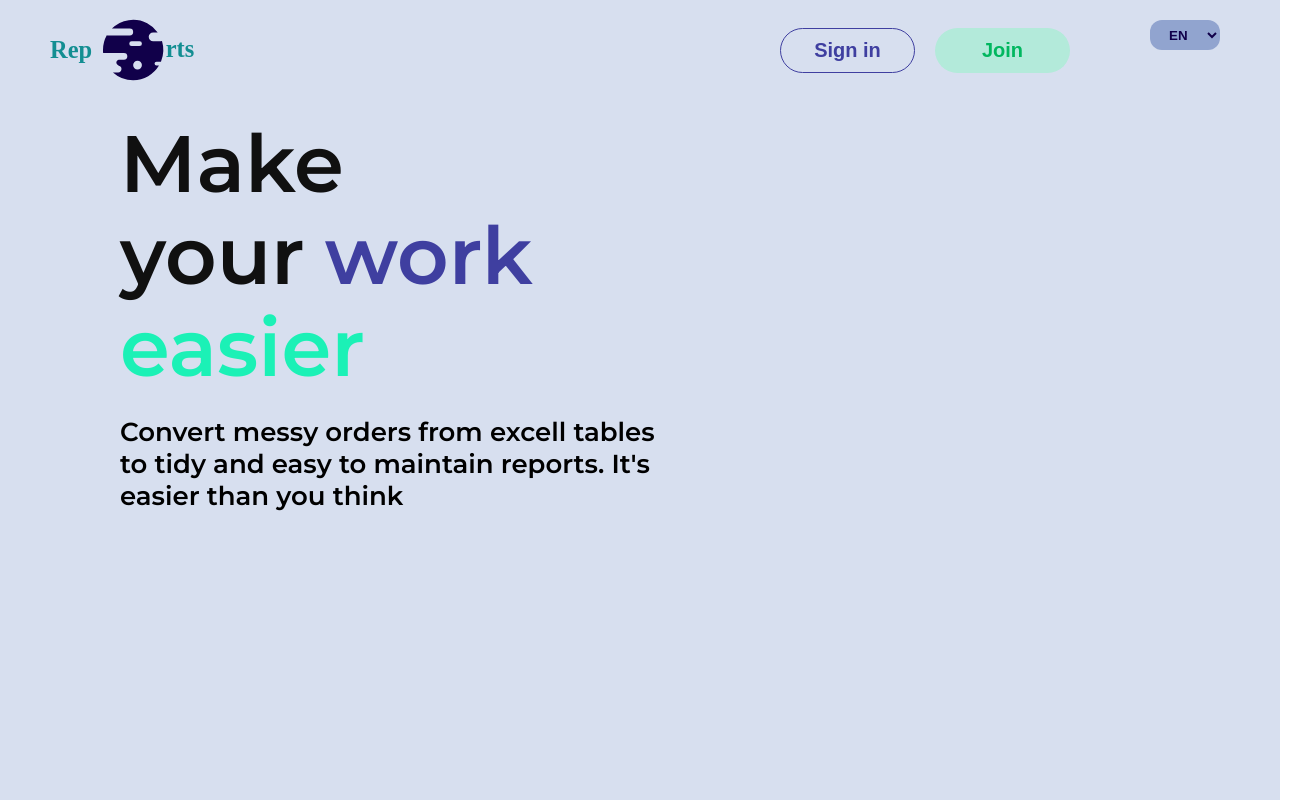
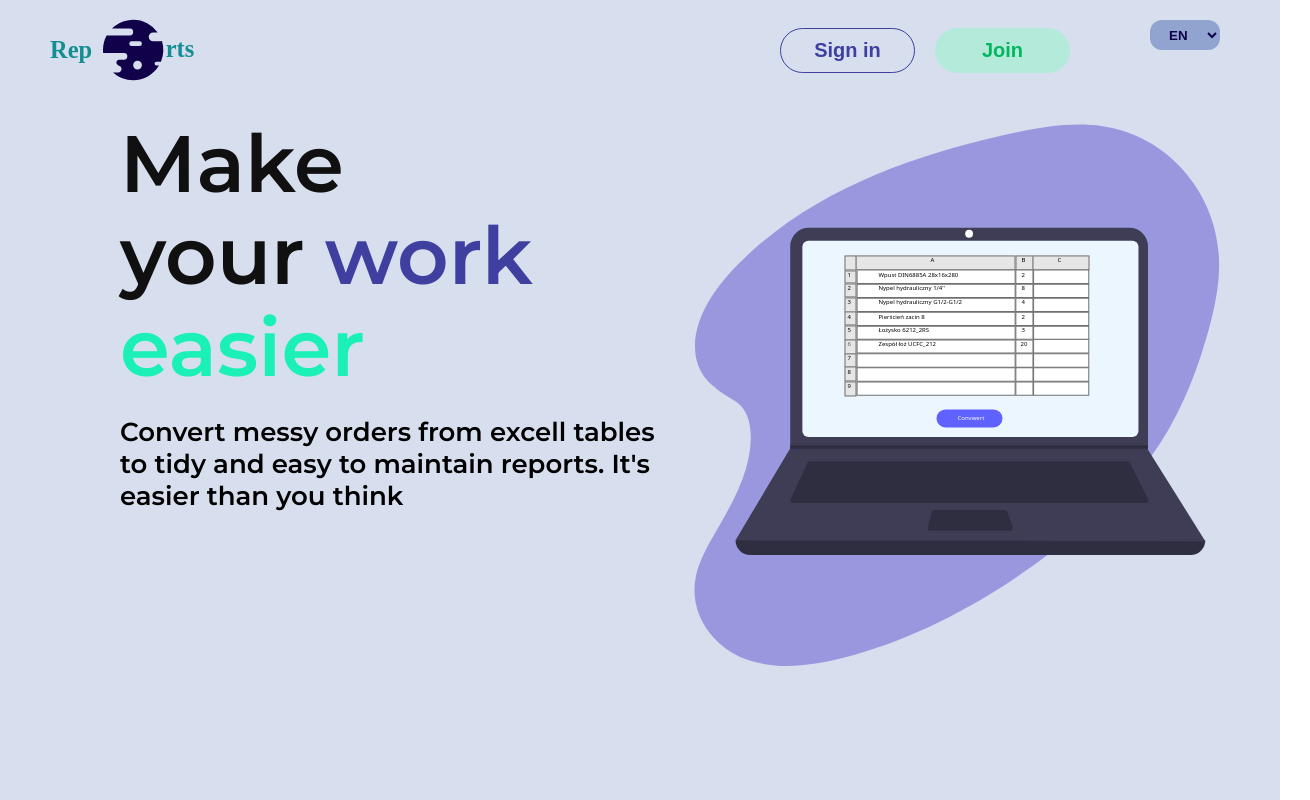
Before and after one commit to Fanki11er/Reports, a React (Create React App) app: page / in a window 1280 px wide. Shown: the whole page, 1310 px wide, since content can reach past the window. Built offline with nearby package versions, Linux system fonts and the light colour scheme.

Commit message:
Imported Animated laptop to landing page

```diff
--- /dev/null
+++ b/src/components/AnimatedLaptop/AnimatedLaptop.tsx
@@ -0,0 +1,16 @@
+import React from "react";
+import styled from "styled-components";
+import gsap from "gsap";
+import { ReactComponent as Laptop } from "../../assets/svg/LandingAnimation.svg";
+
+const Animation = styled(Laptop)`
+  position: absolute;
+  right: -30px;
+  top: -10px;
+`;
+
+const AnimatedLaptop = () => {
+  return <Animation />;
+};
+
+export default AnimatedLaptop;
--- a/src/views/LandingPage/LandingPage.tsx
+++ b/src/views/LandingPage/LandingPage.tsx
@@ -1,9 +1,11 @@
 import React from "react";
 import styled from "styled-components";
+import AnimatedLaptop from "../../components/AnimatedLaptop/AnimatedLaptop";
 import HeaderSection from "../../components/HeaderSection/HeaderSection";
 import TopWrapper from "../../components/TopWrapper/TopWrapper";
 
 const Wrapper = styled.div`
+  position: relative;
   width: 100%;
   min-height: 100vh;
   background-color: ${({ theme }) => theme.mainBackground};
@@ -14,6 +16,7 @@ const LandingPage = () => {
     <Wrapper>
       <TopWrapper></TopWrapper>
       <HeaderSection />
+      <AnimatedLaptop />
     </Wrapper>
   );
 };
```
